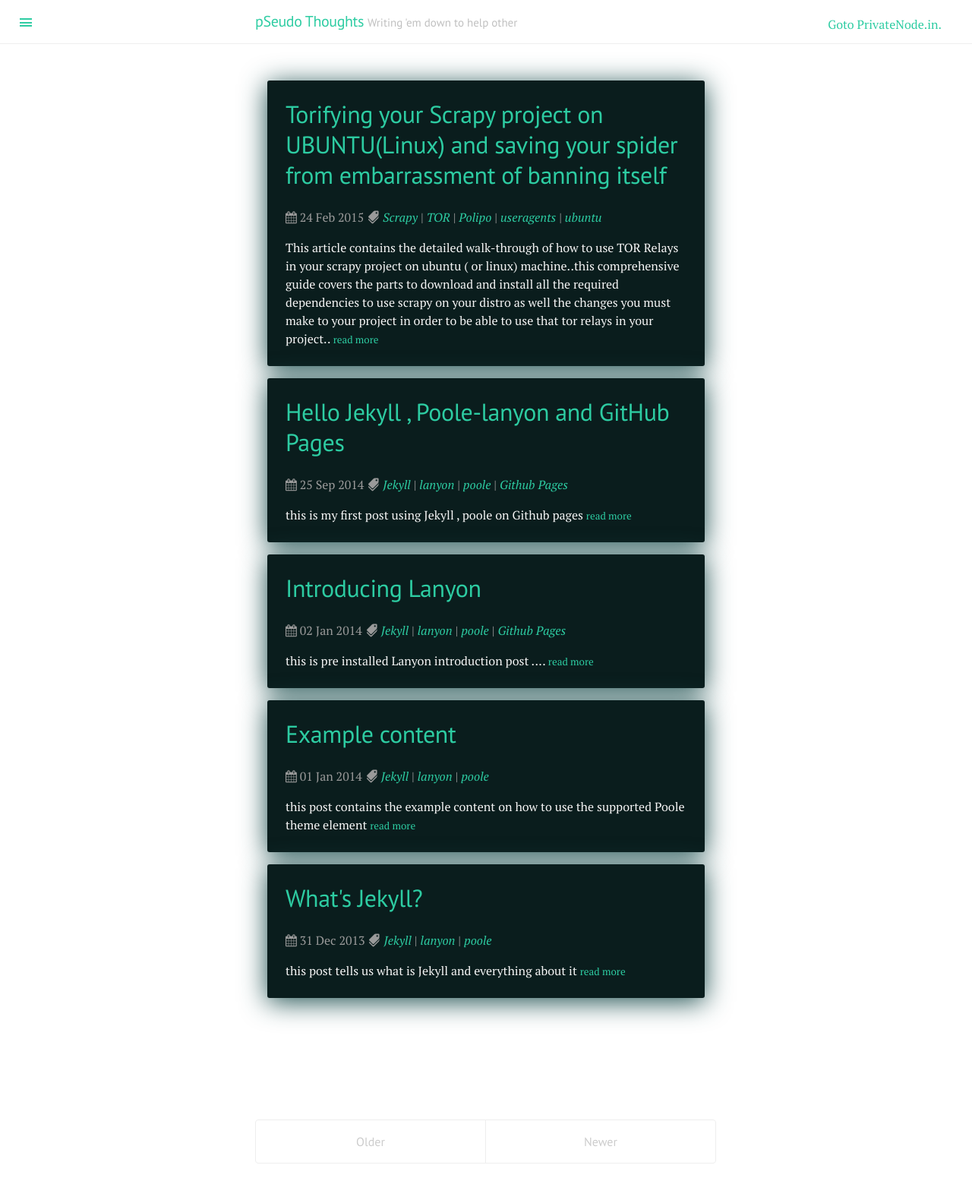
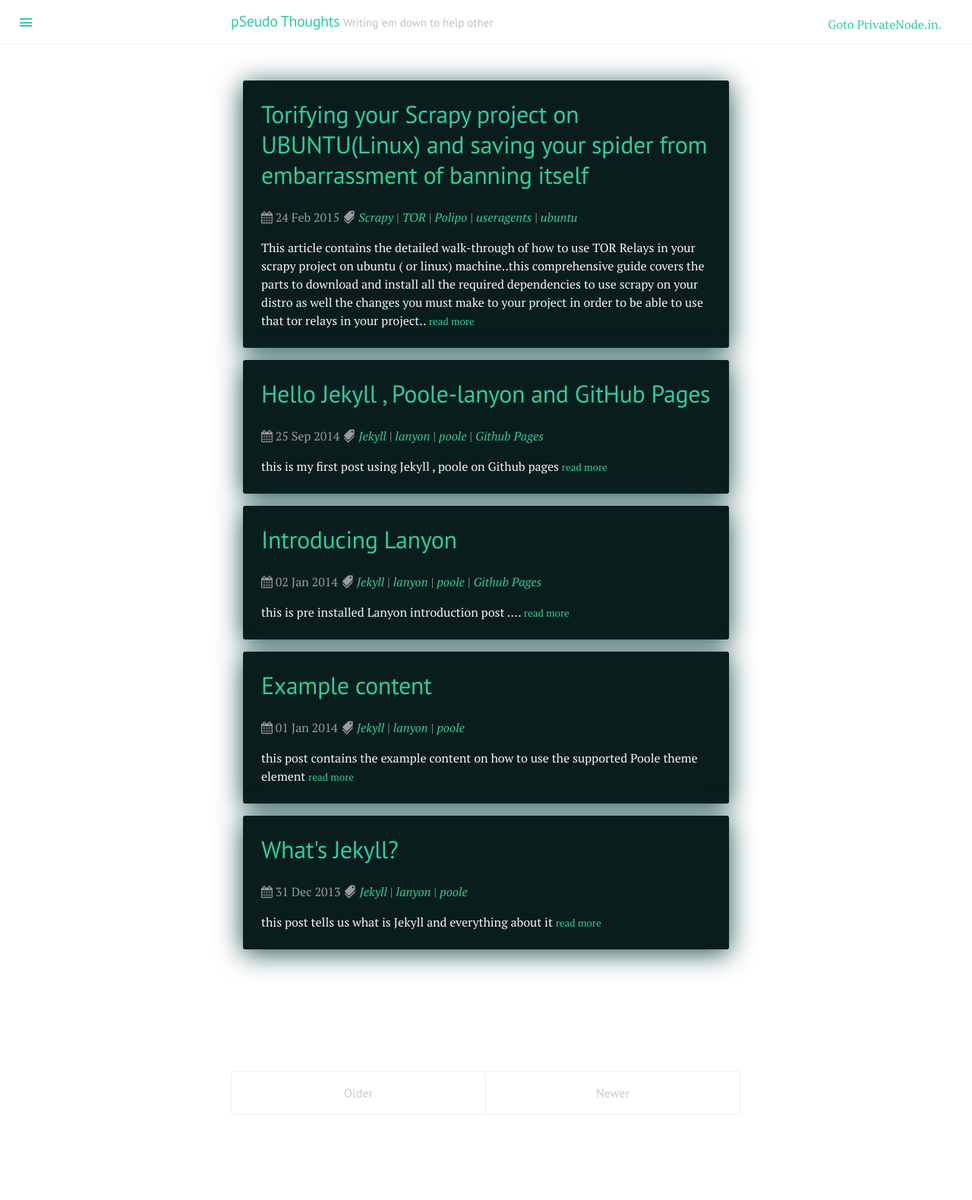
Before and after one commit to DharmeshPandav/dharmeshpandav.github.io, a Jekyll site: the page built from index.html, in a window 1280 px wide. Shown: the whole page at 76% size. Built offline with Jekyll 4.4.1, drawn with Linux system fonts in a browser that asks for light colours; nearby versions of some CDN libraries; Markdown is read by kramdown in place of the engine named in the settings; the list of posts is cut into pages by our own code; after the commit the page ends 1516 px from its top, so only the background shows below that.

Commit message:
Formatting  landing page

```diff
--- a/public/css/lanyon.css
+++ b/public/css/lanyon.css
@@ -77,12 +77,12 @@ h1, h2, h3, h4, h5, h6 {
 }
 @media (min-width: 38em) {
   .container {
-    max-width: 38rem;
+    max-width: 42rem;
   }
 }
 @media (min-width: 56em) {
   .container {
-    max-width: 38rem;
+    max-width: 42rem;
   }
 }
 
--- a/public/css/poole.css
+++ b/public/css/poole.css
@@ -287,7 +287,7 @@ tbody tr:nth-child(odd) th {
  */
 
 .container {
-  max-width: 38rem;
+  max-width: 42rem;
   /*padding-left:  1rem;*/
   /*padding-right: 1rem;*/
   margin-left:  auto;
```
